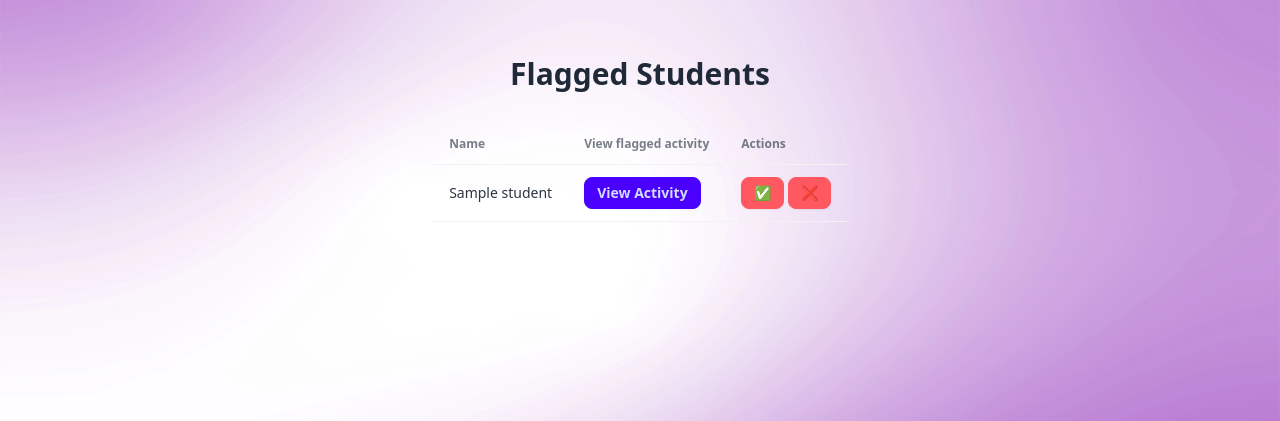
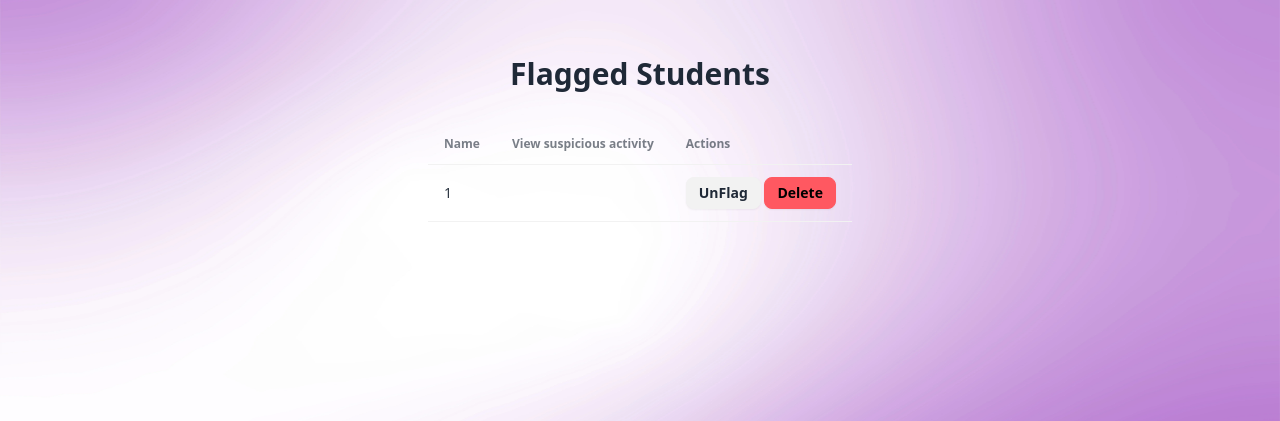
Before and after one commit to EAST-Student-Incentive-System/App, a Flask app: template App/templates/staff_flagged.html in a window 1280 px wide. Shown: the part 64-485 px from the top of the page. Run offline with Flask 3, Linux system fonts and the light colour scheme; the template is opened without the code that fills it: most values are stand-ins (such as "Sample title", 1, 10 or a date in 2020); some libraries are stand-ins or nearby versions.

Commit message:
Suspicious attendances now show up on the flagged page

```diff
--- a/App/templates/staff_flagged.html
+++ b/App/templates/staff_flagged.html
@@ -18,21 +18,26 @@
         <thead>
           <tr>
             <th>Name</th>
-            <th>View flagged activity</th>
+            <th>View suspicious activity</th>
             <th>Actions</th>
           </tr>
         </thead>
         <tbody>
           {% for student in flagged_students %}
             <tr>
-              <td>{{ student.name }}</td>
+              <td>{{ student.id }}</td>
               <td>
-                <a href="{{ url_for('staff_views.view_flagged_activity', student_id=student.student_id) }}" class="btn btn-sm btn-primary">View Activity</a>
+
+                {% for attendance in student.attendances %}
+                  {% if attendance.is_suspicious %}
+                  <p>{{ attendance.event.name }} - {{ attendance.timestamp.strftime('%Y-%m-%d %H:%M') }}</p>
+                  {% endif %}
+                {% endfor %}
               </td>
               <td>
                 <!-- Action buttons (e.g., View, Unflag) -->
-                <a href="{{ url_for('staff_views.unflag_student_route', student_id=student.student_id) }}" class="btn btn-sm btn-error">✅</a>
-                <a href="{{ url_for('staff_views.flag_student_route', student_id=student.student_id) }}" class="btn btn-sm btn-error">❌</a>
+                <button class="btn btn-sm btn-cancel" onclick="unflag_student_command({{ student.id }})"> UnFlag</button>
+                <button class="btn btn-sm btn-error" onclick="delete_attendance_command({{ student.id }})"> Delete</button>
               </td>
             </tr>
           {% endfor %}
```
Also changed, not shown: App/models/attendance.py (+11 -1 lines).
